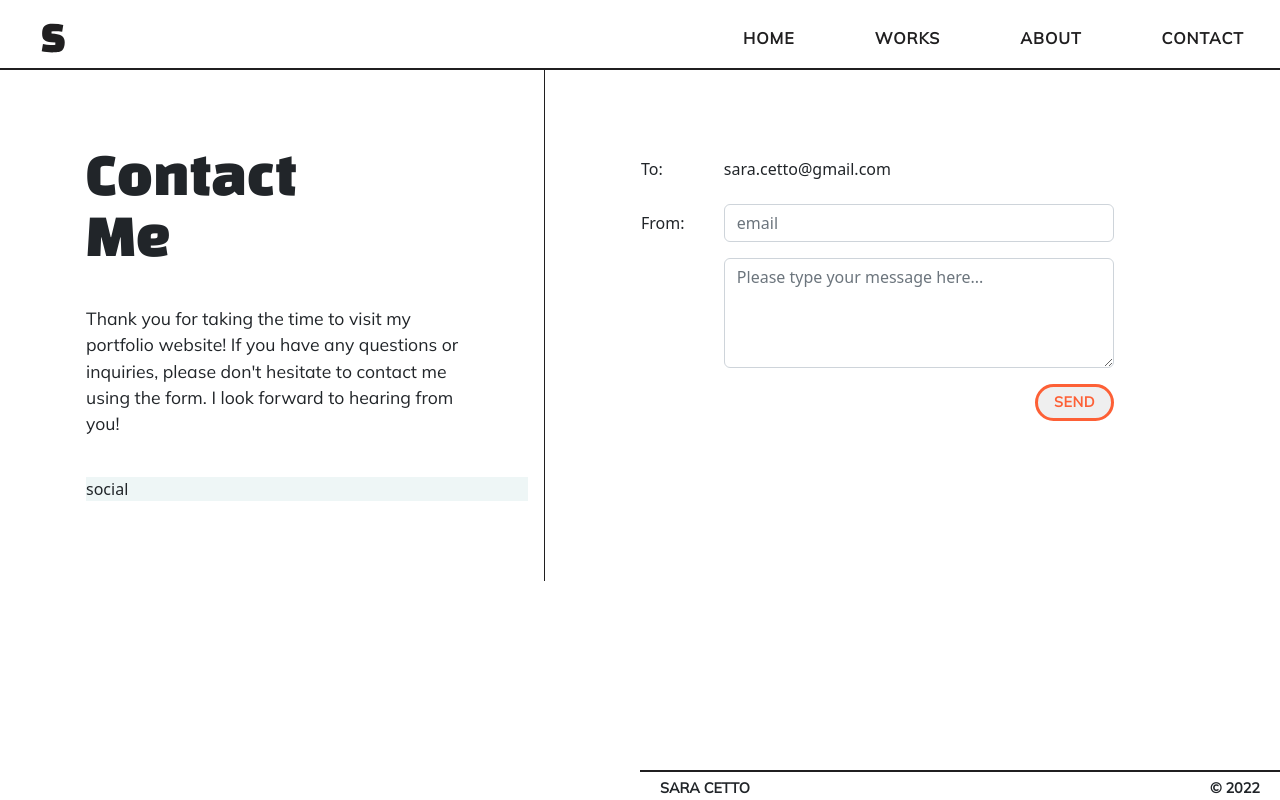
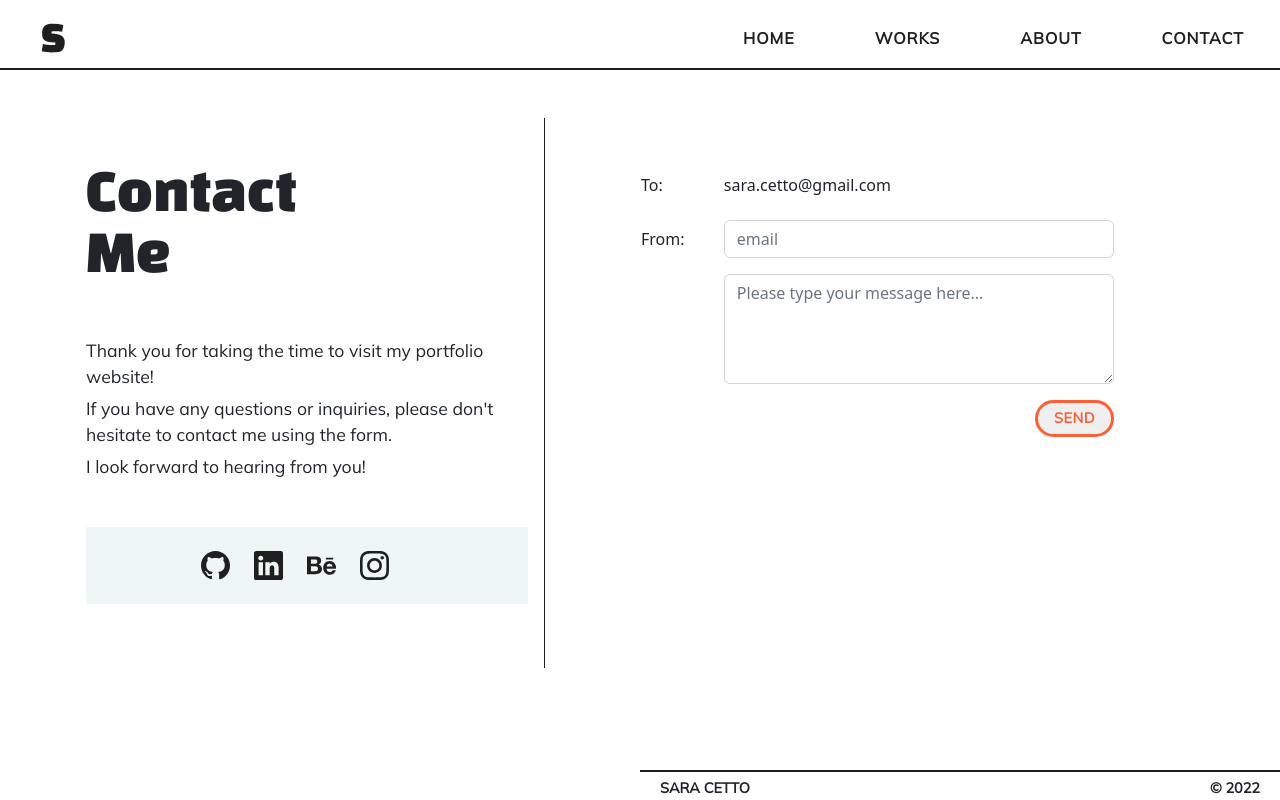
Before and after one commit to sder12/vue-my-site, a Vue app: page /contact-me in a window 1280 px wide. Built offline with nearby package versions, Linux system fonts and the light colour scheme.

Commit message:
Add style in ContactPage

```diff
--- a/src/pages/ContactPage.vue
+++ b/src/pages/ContactPage.vue
@@ -1,29 +1,50 @@
 <script>
+import { store } from '../store';
 export default {
-    name: 'ContactPage'
+    name: 'ContactPage',
+    data() {
+        return {
+            store
+        }
+    },
+    methods: {
+        getImage(imgPath) {
+            return new URL(`../assets/img/social/${imgPath}`, import.meta.url).href;
+        }
+    }
 }
 </script>
 
 <template>
     <main class="container">
-        <div class="row">
+        <div class="row mt-5">
 
             <section class="col-5 ms-border-right">
+                <!-- TITLE -->
                 <h1>Contact <br> Me</h1>
-                <p class="pe-5 py-4">Thank you for taking the time to visit my portfolio website! If you have any questions
-                    or
-                    inquiries,
-                    please don't hesitate to contact me using the form.
-                    I look forward to hearing from you!</p>
+                <div class="my-5">
+                    <p>Thank you for taking the time to visit my portfolio website!</p>
+                    <p>
+                        If you have any questions
+                        or inquiries, please don't hesitate to contact me using the form.
+                    </p>
+                    <p> I look forward to hearing from you!</p>
+                </div>
                 <!-- SOCIAL -->
-                <div class="ms-bg">
-                    social
+                <div id="social" class="ms-bg ">
+                    <ul class="d-flex justify-content-center py-4 px-3">
+                        <li v-for="(social, index) in this.store.socials" :key="index" class="me-4">
+                            <a :href="social.link" target="_blank">
+                                <img :src="getImage(social.image)" :alt="social.name" :id="`social-svg-${social.name}`">
+                            </a>
+                        </li>
+                    </ul>
                 </div>
             </section>
 
             <!-- FORM send email -->
             <section id="form" class="col-7">
-                <form class="px-5">
+                <form class="px-5" @submit.prevent="submitForm">
                     <!-- TO -->
                     <div class="mb-3 row">
                         <label for="staticEmail" class="col-2 col-form-label">To:</label>
@@ -65,8 +86,26 @@ main {
     overflow: auto;
 
     section {
-        padding: 5rem 1rem;
+        padding: 3rem 1rem;
+
+        p {
+            margin: .3em 0em;
+        }
     }
+
+    .social-svg:hover path {
+        fill: red;
+    }
+
+
+    #social li {
+        width: 1.8em;
+
+        &:hover {
+            filter: contrast(30%);
+        }
+    }
+
 
     #form {
         padding-left: 3rem;
--- a/src/styles/general.scss
+++ b/src/styles/general.scss
@@ -5,11 +5,11 @@
 //RESET
 html {
     scroll-behavior: smooth;
-    overflow: hidden;
 }
 
 body {
     width: 100%;
+    // overflow-y: hidden;
 }
 
 img {
```
Also changed, not shown: src/assets/img/social/envelope.svg (added).
